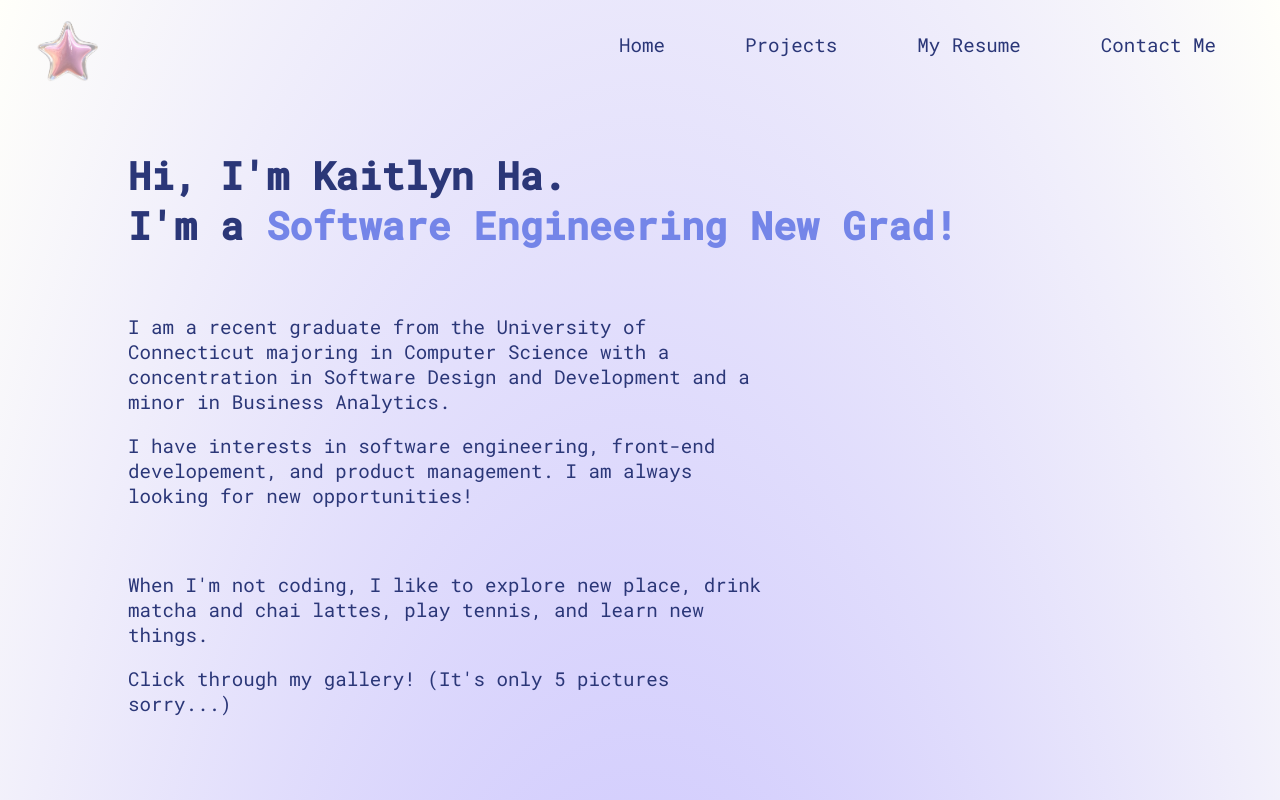
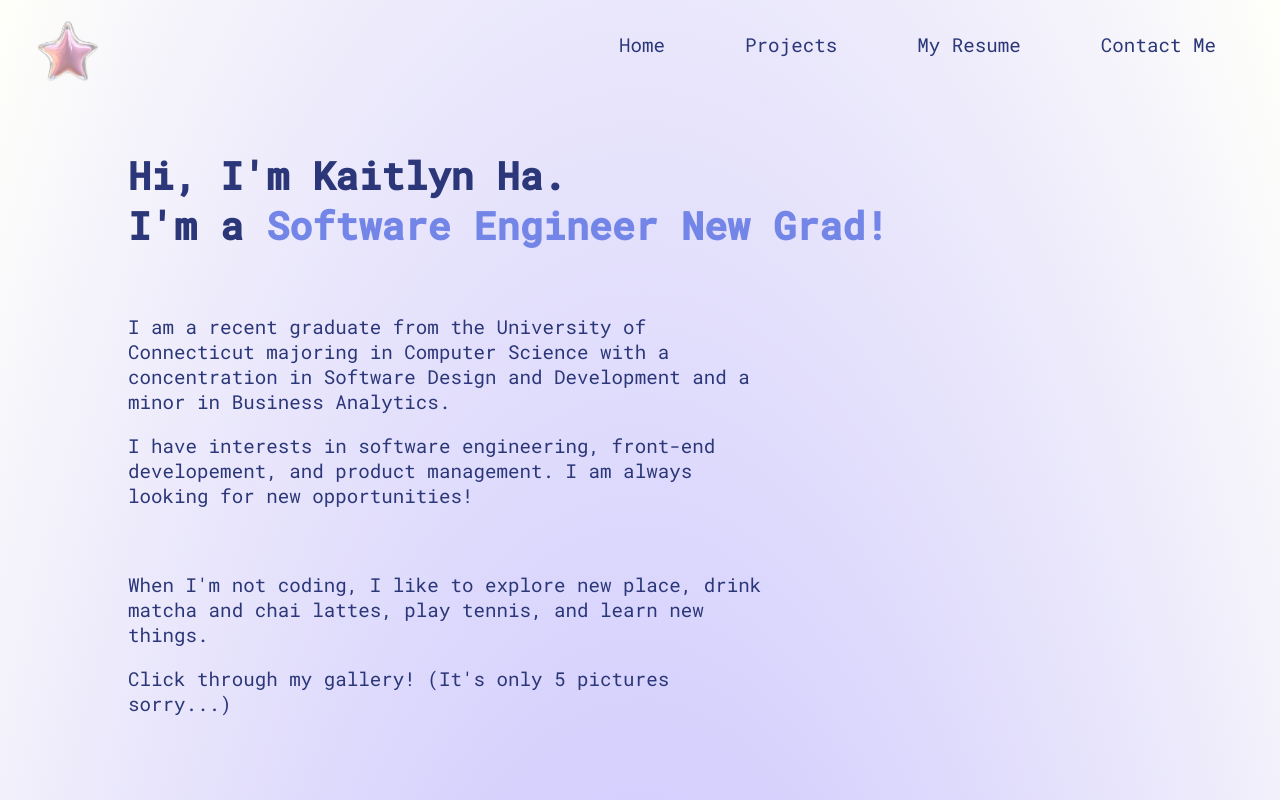
Before and after one commit to kaitlynha/portfolio, a website: page src/index.html in a window 1280 px wide. Shown: the top 800 px of the page. Drawn offline with nearby package versions, Linux system fonts and the light colour scheme.

```diff
--- a/src/index.html
+++ b/src/index.html
@@ -36,7 +36,7 @@
         <h1>Hi, I'm Kaitlyn Ha.
             <br>
             I'm a
-            <span class="blue">Software Engineering New Grad!</span>
+            <span class="blue">Software Engineer New Grad!</span>
         </h1>
     </div>
     <div class="my-desc">
```
